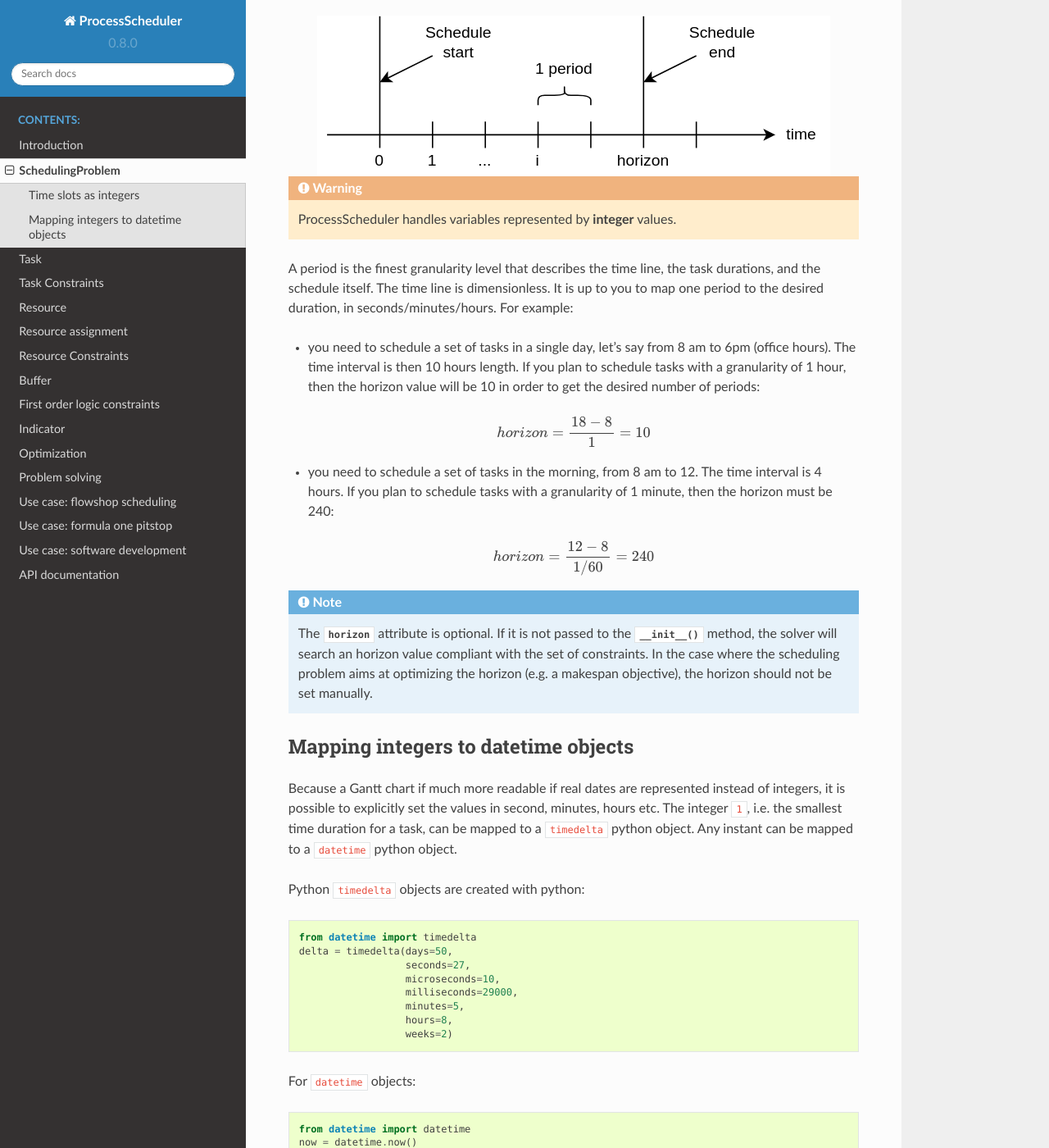
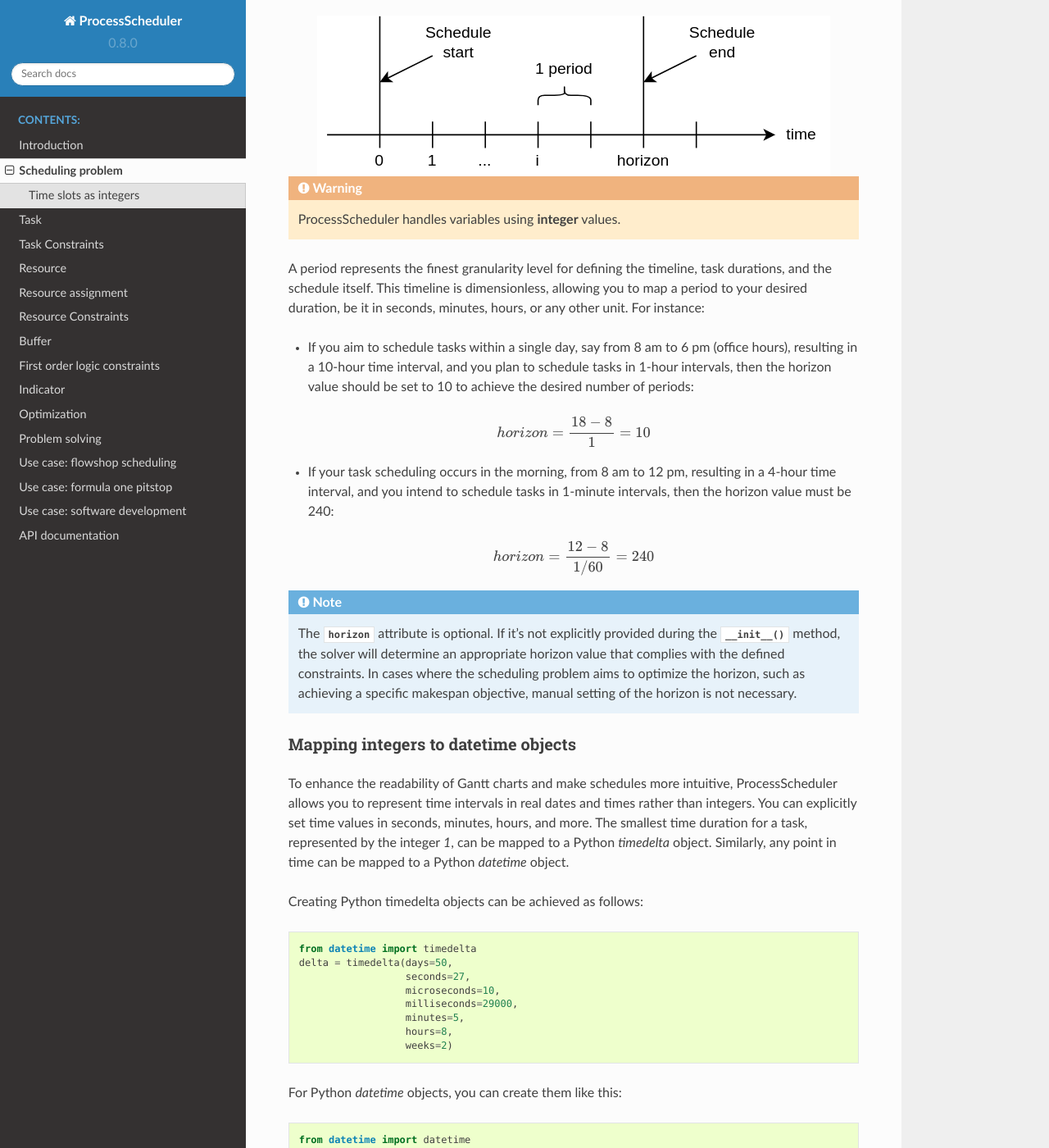
Before and after one commit to tpaviot/ProcessScheduler, a Sphinx documentation site: the page built from doc/scheduling_problem.rst, in a window 1280 px wide and 1400 px high, scrolled down 532 px. Shown: the whole window at 82% size. Built offline with Sphinx 7.4.7 and the Read the Docs theme 2.0.0, drawn with Linux system fonts in a browser that asks for light colours; some of the changed text lies outside the part shown.

Commit message:
Improve scheduling problem documentation

```diff
--- a/doc/scheduling_problem.rst
+++ b/doc/scheduling_problem.rst
@@ -1,19 +1,18 @@
-SchedulingProblem
-=================
+******************
+Scheduling problem
+******************
 
 The :class:`SchedulingProblem` class is the container for all modeling objects, such as tasks, resources and constraints.
 
 Time slots as integers
-----------------------
-
-A :class:`SchedulingProblem` instance holds a *time* interval: the lower bound of this interval (the *initial time*) is always 0, the upper bound (the *final time*) can be set by passing the :attr:`horizon` attribute to the
-:func:`__init__` method:
+======================
+A :class:`SchedulingProblem` instance holds a *time* interval: the lower bound of this interval (the *initial time*) is always 0, the upper bound (the *final time*) can be set by passing the :attr:`horizon` attribute to the :func:`__init__` method:
 
 .. code-block:: python
 
     my_problem = SchedulingProblem('MySchedulingProblem', horizon=20)
 
-The time interval is divided into a finite number of *periods*. Each period has a duration of 1. If :math:`horizon` is the horizon, then the number of periods is :math:`horizon` as well, and the number of points in the interval :math:`[0;horizon]` is :math:`horizon+1`.
+The interval's duration is subdivided into discrete units called *periods*, each with a fixed duration of 1. If :math:`horizon` is set to a value, then the number of periods is equal to :math:`horizon`, and the number of points within the interval :math:`[0;horizon]` is :math:`horizon+1`.
 
 .. image:: img/TimeLineHorizon.svg
     :align: center
@@ -21,27 +20,27 @@
 
 .. warning::
 
-    ProcessScheduler handles variables represented by **integer** values.
+    ProcessScheduler handles variables using **integer** values.
 
-A period is the finest granularity level that describes the time line, the task durations, and the schedule itself. The time line is dimensionless. It is up to you to map one period to the desired duration, in seconds/minutes/hours. For example:
+A period represents the finest granularity level for defining the timeline, task durations, and the schedule itself. This timeline is dimensionless, allowing you to map a period to your desired duration, be it in seconds, minutes, hours, or any other unit. For instance:
 
-- you need to schedule a set of tasks in a single day, let's say from 8 am to 6pm (office hours). The time interval is then 10 hours length. If you plan to schedule tasks with a granularity of 1 hour, then the horizon value will be 10 in order to get the desired number of periods:
+- If you aim to schedule tasks within a single day, say from 8 am to 6 pm (office hours), resulting in a 10-hour time interval, and you plan to schedule tasks in 1-hour intervals, then the horizon value should be set to 10 to achieve the desired number of periods:
 
 .. math:: horizon = \frac{18-8}{1}=10
 
-- you need to schedule a set of tasks in the morning, from 8 am to 12. The time interval is 4 hours. If you plan to schedule tasks with a granularity of 1 minute, then the horizon must be 240:
+- If your task scheduling occurs in the morning, from 8 am to 12 pm, resulting in a 4-hour time interval, and you intend to schedule tasks in 1-minute intervals, then the horizon value must be 240:
 
 .. math:: horizon = \frac{12-8}{1/60}=240
 
 .. note::
-   The :attr:`horizon` attribute is optional. If it is not passed to the :meth:`__init__` method, the solver will search an horizon value compliant with the set of constraints. In the case where the scheduling problem aims at optimizing the horizon (e.g. a makespan objective), the horizon should not be set manually.
+    The :attr:`horizon` attribute is optional. If it's not explicitly provided during the :meth:`__init__` method, the solver will determine an appropriate horizon value that complies with the defined constraints. In cases where the scheduling problem aims to optimize the horizon, such as achieving a specific makespan objective, manual setting of the horizon is not necessary.
+
 
 Mapping integers to datetime objects
 ------------------------------------
+To enhance the readability of Gantt charts and make schedules more intuitive, ProcessScheduler allows you to represent time intervals in real dates and times rather than integers. You can explicitly set time values in seconds, minutes, hours, and more. The smallest time duration for a task, represented by the integer `1`, can be mapped to a Python `timedelta` object. Similarly, any point in time can be mapped to a Python `datetime` object.
 
-Because a Gantt chart if much more readable if real dates are represented instead of integers, it is possible to explicitly set the values in second, minutes, hours etc. The integer ``1``, i.e. the smallest time duration for a task, can be mapped to a ``timedelta`` python object. Any instant can be mapped to a ``datetime`` python object.
-
-Python ``timedelta`` objects are created with python:
+Creating Python timedelta objects can be achieved as follows:
 
 .. code:: python
 
@@ -54,14 +53,14 @@
                       hours=8,
                       weeks=2)
 
-For ``datetime`` objects:
+For Python `datetime` objects, you can create them like this:
 
 .. code:: python
 
     from datetime import datetime
     now = datetime.now()
 
-These attribute values can be passed to the SchedulingProblem initialization method:
+These attribute values can be provided to the SchedulingProblem initialization method as follows:
 
 .. code:: python
 
@@ -70,8 +69,8 @@
                                     delta_time=timedelta(minutes=15),
                                     start_time=datetime.now())
 
-After the solver has completed the solution, the end times, start times and durations are exported either to the Gantt chart or any other output type.
+Once the solver has completed its work and generated a solution, you can export the end times, start times, and durations to the Gantt chart or any other output format.
 
 .. note::
 
-    Users should refer to the `datetime python package documentation <https://docs.python.org/3/library/datetime.html>`_.
+    For more detailed information on Python's `datetime package documentation <https://docs.python.org/3/library/datetime.html>`_ and its capabilities, please refer to the datetime Python package documentation. This documentation provides comprehensive guidance on working with date and time objects in Python.
```
